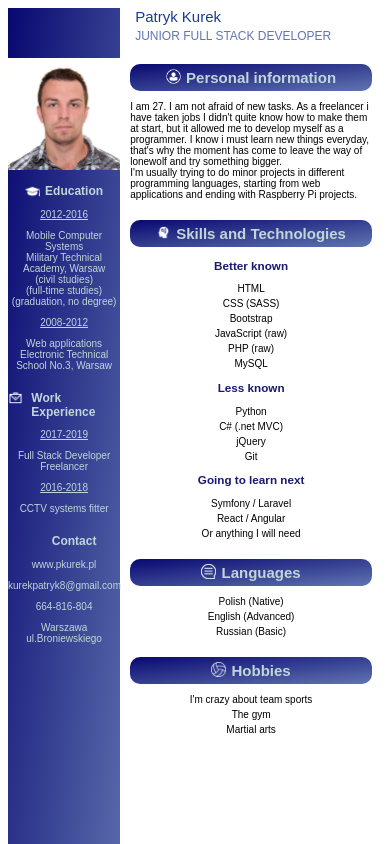
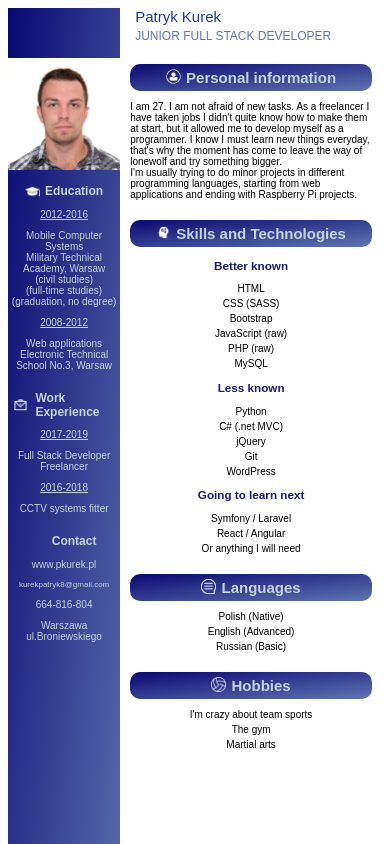
Before and after one commit to PatrykKurek/aboutme, a plain HTML site: page index.html in a window 390 px wide. Shown: the top 844 px of the page. Drawn offline with Linux system fonts and the light colour scheme.

Commit message:
its done
the only thing missing is information on the processing of personal data

```diff
--- a/base.scss
+++ b/base.scss
@@ -36,6 +36,10 @@ ul {
   }
 h3{
   color:rgb(26, 26, 112)
+}
+.job{
+  display: flex;
+  align-items: center;
 }
 .left_side{
   width: 30%;
@@ -171,6 +175,17 @@ h3{
   .icons{
 
   }
+  @media only screen and (max-width: 1685px){
+      .job::before{
+        margin-left: 20px;
+      }
+
+   }
+   @media only screen and (max-width: 1435px){
+    .job::before{
+      margin-left: auto;
+    }
+ }
 
 @media only screen and (max-width: 1200px)
 {
@@ -188,7 +203,9 @@ h3{
           margin-right: 100px;
         }
     }
-
+    .job::before{
+      margin-left: 10px;
+    }
   }
 }
 @media only screen and (max-width: 700px)
@@ -266,6 +283,7 @@ h3{
       width: 20px;
       height: 15px;
       margin-right: 5px;
+      margin-left: 5px;
     }
     .contact::before{
       background-size: 15px 15px;
@@ -287,4 +305,14 @@ h3{
       }
 
   }
+
 }
+@media only screen and (max-width: 400px){
+ .gmail{
+   font-size: 8px;
+ }
+ .left_side{
+  height: 135vh;
+ }
+
+}
--- a/index.html
+++ b/index.html
@@ -5,7 +5,7 @@
     <meta name="viewport" content="width=device-width, initial-scale=1.0">
     <meta http-equiv="X-UA-Compatible" content="ie=edge">
     <link rel="stylesheet" type="text/css" href="base.css" />
-    <title>Document</title>
+    <title>Kurek Website</title>
 </head>
 <body>
 
@@ -33,7 +33,7 @@
                     <h2 class="contact">Contact</h2>
                     <ul>
                         <li><a href="http://www.pkurek.pl">www.pkurek.pl</a></li>
-                        <li>kurekpatryk8@gmail.com</li>
+                        <li class="gmail">kurekpatryk8@gmail.com</li>
                         <li><a href="tel:664816804">664-816-804</a></li>
                         <li>Warszawa ul.Broniewskiego</li>
                     </ul>
@@ -42,9 +42,9 @@
                     <span class="my_name"> Patryk Kurek </span> <br>
                     <span class="occupation">JUNIOR FULL STACK DEVELOPER</span><br>
                     <h2 class="personal">Personal information</h2>
-                    <p>I am 27. I am not afraid of new tasks. As a freelancer i have taken jobs
+                    <p>I am 27. I am not afraid of new tasks. As a freelancer I have taken jobs
                     I didn't quite know how to make them at start, but it allowed me to develop myself as
-                    a programmer. I know i must learn new things everyday, that's why the moment has come to leave the way of lonewolf and try something bigger.<br>
+                    a programmer. I know I must learn new things everyday, that's why the moment has come to leave the way of lonewolf and try something bigger.<br>
                     I'm usually trying to do minor projects in different programming languages,
                     starting from web applications and ending with Raspberry Pi projects.
                     </p>
@@ -63,6 +63,7 @@
                         <li>C# (.net MVC)</li>
                         <li>jQuery</li>
                         <li>Git</li>
+                        <li>WordPress</li>
                     </ul>
 
                     <ul><h3>Going to learn next</h3>
```
Also changed, not shown: base.css, 1 other file.
